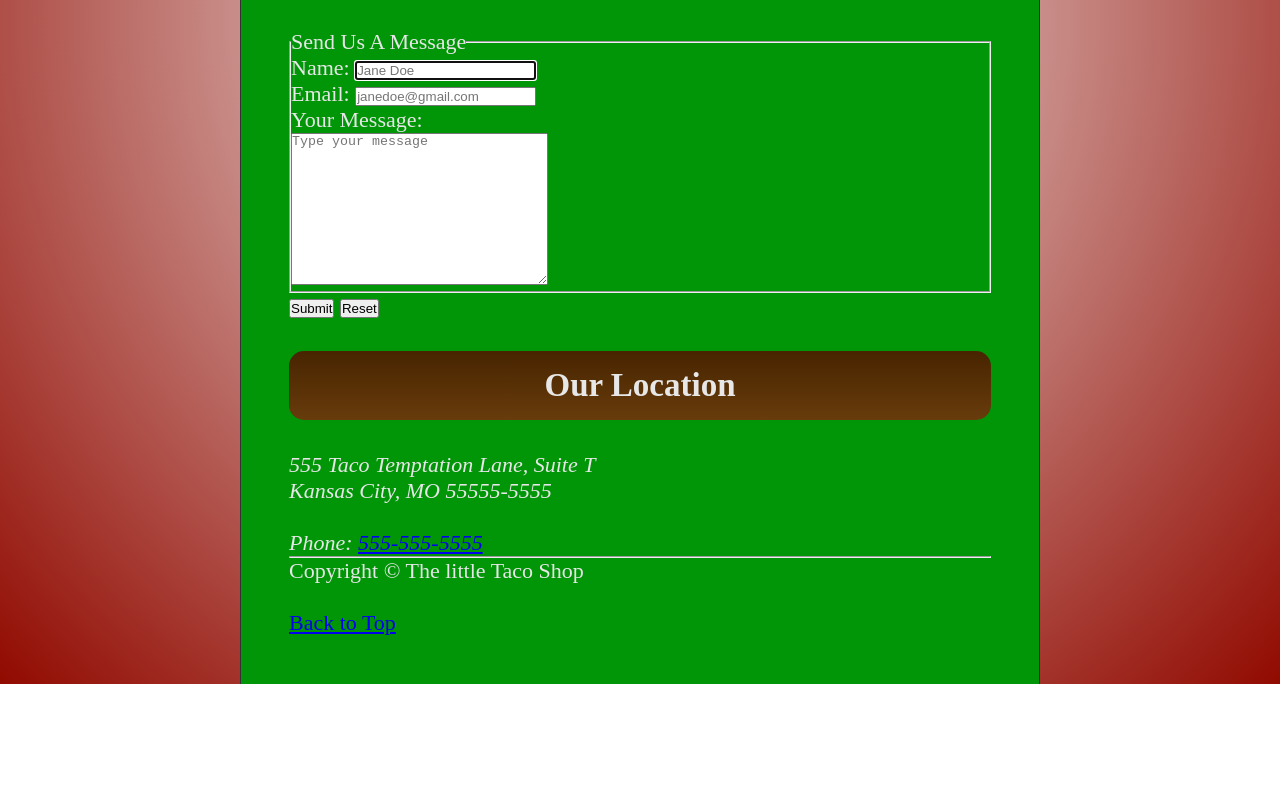
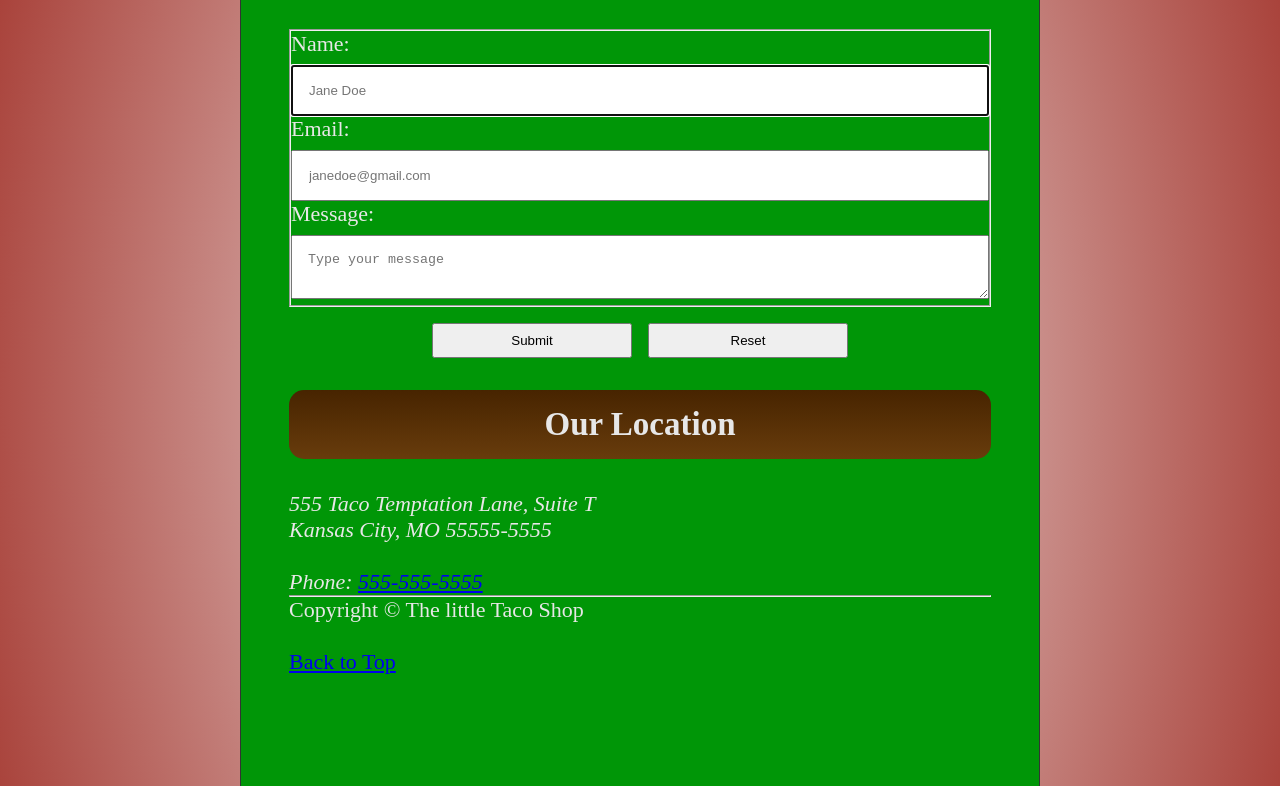
Before and after one commit to Julian-Palo/HTML-CSS-VanillaJavaScript-Project, a plain HTML site: page HtmlCssVanillaJS_Project/contact.html in a window 1280 px wide. Shown: the part 643-1429 px from the top of the page. Before the commit the page ends 1327 px from the top, so only its background shows below. Drawn offline with Linux system fonts and the light colour scheme.

Commit message:
Contact & Hours CSS
Minor bug fixes from website reset. Styled the contact and hours page more. The contact no longer looks too basic and the hours page now matches the color styling of the menu

```diff
--- a/HtmlCssVanillaJS_Project/contact.html
+++ b/HtmlCssVanillaJS_Project/contact.html
@@ -18,7 +18,7 @@
       <nav aria-label="primary-navigation">
         <ul>
           <li>
-            <a href="/index.html">Home</a>
+            <a href="index.html">Home</a>
           </li>
           <li>
             <a href="index.html#about">About LTS</a>
@@ -27,7 +27,7 @@
             <a href="index.html#menu">Our Menu</a>
           </li>
           <li>
-            <a href="/hours.html">Store Hours</a>
+            <a href="hours.html">Store Hours</a>
           </li>
         </ul>
       </nav>
@@ -46,16 +46,10 @@
       <article id="contact">
         <h2>Our Contact Form</h2>
 
-        <form action="https://httpbin.org/get" method="get">
+        <form id="message-form" action="https://httpbin.org/get" method="get">
           <fieldset>
-            <legend>Send Us A Message</legend>
-            <!--we wrap the label inputs in paragraphs to space them out instead of wrapping against each other-->
-            <p>
+            <div class="mb-3">
               <label for="firstName">Name:</label>
-              <!--autofocus highlights the box to let the user text in it as soon as the page loads.
-
-          It's usually not a good element to put in if your contact me is at the bottom of your page, just be aware of that.we're doing it to show you how it works-->
-
               <input
                 type="text"
                 name="Name"
@@ -64,9 +58,11 @@
                 autocomplete="on"
                 required
                 autofocus
+                class="form-control"
               />
-            </p>
-            <p>
+            </div>
+
+            <div class="mb-3">
               <label for="email">Email:</label>
               <input
                 type="email"
@@ -75,22 +71,26 @@
                 placeholder="janedoe@gmail.com"
                 autocomplete="on"
                 required
+                class="form-control"
               />
-            </p>
+            </div>
 
-            <label for="message">Your Message:</label>
-            <br />
-            <textarea
-              name="message"
-              id="message"
-              cols="30"
-              rows="10"
-              placeholder="Type your message"
-            ></textarea>
+            <div class="mb-3">
+              <label for="message">Message: </label>
+              <textarea
+                name="message"
+                id="message"
+                placeholder="Type your message"
+                class="form-control"
+              ></textarea>
+            </div>
           </fieldset>
-          <button type="submit">Submit</button>
 
-          <button type="reset">Reset</button>
+          <!-- Wrap the buttons in a div to control their layout -->
+          <div class="button-group">
+            <button type="submit" class="message-form-btn">Submit</button>
+            <button type="reset" class="message-form-btn">Reset</button>
+          </div>
         </form>
       </article>
 
@@ -114,4 +114,30 @@
       </p>
     </main>
   </body>
+  <section class="break">
+    <br />
+    <br />
+    <br />
+    <br />
+    <br />
+    <br />
+    <br />
+    <br />
+    <br />
+    <br />
+    <br />
+    <br />
+    <br />
+    <br />
+    <br />
+    <br />
+    <br />
+    <br />
+    <br />
+    <br />
+    <br />
+    <br />
+    <br />
+    <br />
+  </section>
 </html>
--- a/HtmlCssVanillaJS_Project/css/style.css
+++ b/HtmlCssVanillaJS_Project/css/style.css
@@ -83,7 +83,6 @@ caption {
   padding: 0.5rem;
 }
 
-/*style up the menu*/
 #menu table {
   background-color: rgb(170, 121, 30);
   width: 100%;
@@ -96,6 +95,29 @@ caption {
 #menu th,
 td {
   background-color: rgb(199, 146, 48);
+}
+
+/* Contact form styling (refined with gemini)*/
+
+.button-group {
+  display: flex;
+  justify-content: center; /* This centers the buttons horizontally */
+  gap: 1rem; /* Adds space between the Submit and Reset buttons */
+  margin-top: 1rem;
+}
+
+.form-control {
+  width: 100%; /* Fixed the invalid min() function */
+  padding: 1rem;
+  margin-top: 0.5rem; /* Replaced the 1rem all-around margin to keep it aligned with the label */
+  box-sizing: border-box; /* Ensures padding doesn't push the width past 100% */
+}
+
+.message-form-btn {
+  width: 50%; /* Fixed the invalid min() function */
+  max-width: 200px; /* Optional: prevents the buttons from getting too massive on large screens */
+  padding: 0.5rem 1rem; /* Better padding for buttons */
+  cursor: pointer;
 }
 
 /*Add a curry button in HTML and style it with
@@ -131,8 +153,8 @@ shadows in css, as well as position it!*/
 
 .hours-header {
   width: min(100%);
-  background-color: #472400;
-  background-image: linear-gradient(to bottom, #472400, #683c0c);
+  background-color: #801a00;
+  background-image: linear-gradient(to bottom, #801a00, #683c0c);
   border-radius: 2rem 2rem 0 0;
   padding: 1rem;
   margin: 1rem 0 0 0;
@@ -143,8 +165,8 @@ shadows in css, as well as position it!*/
 
 dl {
   width: min(100%);
-  background-color: #0077ff;
-  background-image: linear-gradient(to bottom, #0077ff, #2f00ff);
+  background-color: #c79230;
+  background-image: linear-gradient(to bottom, #c79230, #956c21);
   border-radius: 0 0 2rem 2rem;
   padding: 1rem;
   margin: 0 0 1rem 0;
```
Also changed, not shown: HtmlCssVanillaJS_Project/app.js (+7 -0 lines), HtmlCssVanillaJS_Project/hours.html (+28 -2 lines), HtmlCssVanillaJS_Project/index.html (+3 -3 lines).
